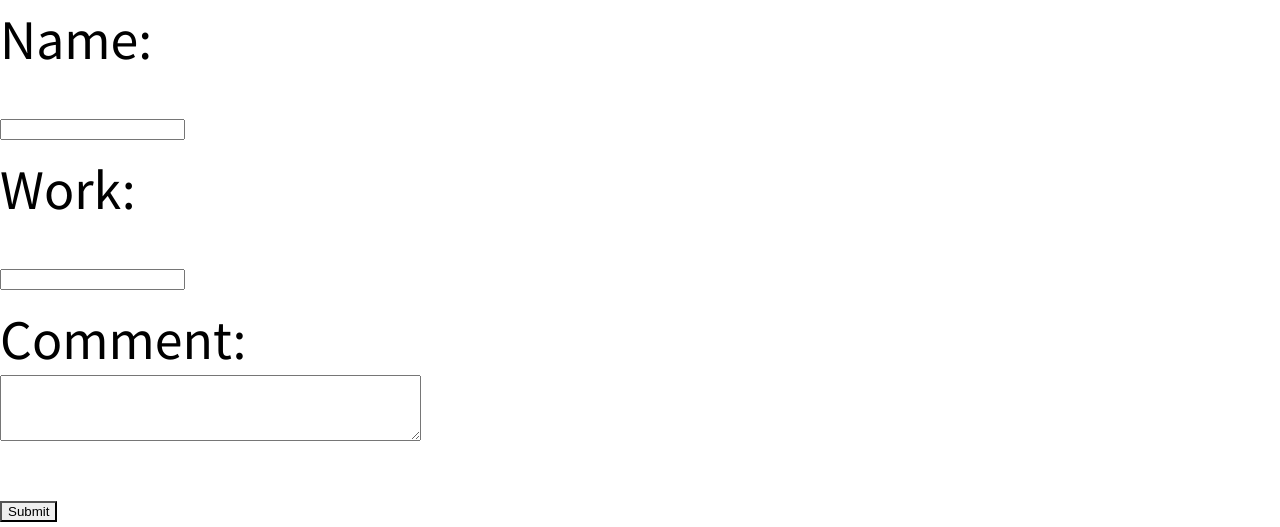
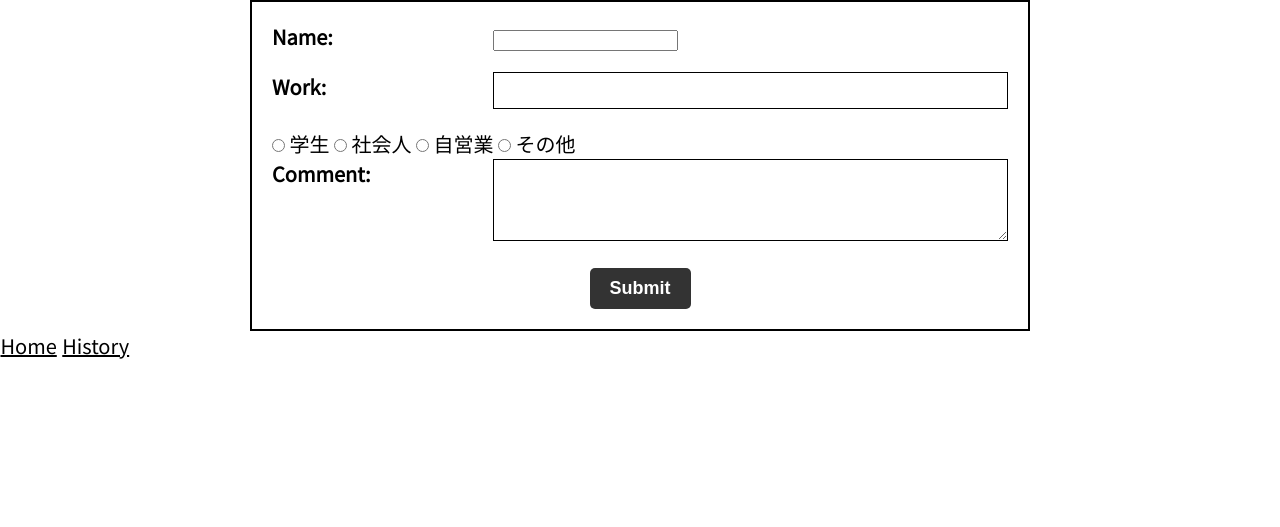
Before and after one commit to kotake354/New-daily-report, a website built with Vite: page vite-project/index.html in a window 1280 px wide. Shown: the top 527 px of the page. Built offline with nearby package versions, Linux system fonts and the light colour scheme.

Commit message:
index.html職業グループ追加及びcssでフォント調整 history.html追加履歴ページ及びcssでフォント調整

```diff
--- /dev/null
+++ b/vite-project/history.html
@@ -0,0 +1,38 @@
+<!doctype html>
+<html lang="en">
+  <head>
+    <meta charset="UTF-8" />
+    <link rel="icon" type="image/svg+xml" href="/vite.svg" />
+    <meta name="viewport" content="width=device-width, initial-scale=1.0" />
+    <title>Vite App</title>
+    <link href="https://fonts.googleapis.com/css?family=Noto+Sans+JP" rel="stylesheet">
+    <link rel="stylesheet" href="./sanitize.css">
+    <link rel="stylesheet" href="./style.css">
+  </head>
+  <body>
+    <table class="table">
+      <thead class="table-head">
+        <tr>
+          <th>Date</th>
+          <th>name</th>
+          <th>work</th>
+          <th>comment</th>
+        </tr>
+      </thead>
+
+      <tbody class="table-body" id="js-history">
+        <tr>
+          <td>2025/01/01 10:00</td>
+          <td>こちく</td>
+          <td>コーディング</td>
+          <td>TPOページの作成及びABOUTページの修正を実施</td>
+        </tr>
+      </tbody>
+    </table>
+    <div class="history-link">
+      <a href="./">Home</a>
+      <a href="./history.html">History</a>
+    </div>
+    <script type="module" src="./src/main.js"></script>
+  </body>
+</html>
--- a/vite-project/index.html
+++ b/vite-project/index.html
@@ -10,7 +10,7 @@
     <link rel="stylesheet" href="./style.css">
   </head>
   <body>
-
+    <form class="form" action="">
       <form class="form" action="" id="js-form">
         <div class="form-list">
           <label class="form-title" for="name">Name:</label>
@@ -21,15 +21,24 @@
 
         <div class="form-list">
           <label class="form-title" for="work">Work:</label>
-        <div class="form-filed">
-           <input class="input-filed" type="text" id="work" name="work">
+          <div class="form-field">
+            <input class="input-field" type="text" id="work" name="work">
           </div>
         </div>
 
+        <input class="input" type="radio" id="student" name="job" value="student">
+        <label for="student">学生</label>
+        <input class="input" type="radio" id="employee" name="job" value="employee">
+        <label for="employee">社会人</label>
+        <input class="input" type="radio" id="self-employee" name="job" value="self-employee">
+        <label for="self-employee">自営業</label>
+        <input class="input" type="radio" id="other" name="job" value="other">
+        <label for="other">その他</label>
+
         <div class="form-list">
           <label class="form-title" for="comment">Comment:</label>
-        <div class="form-filed">
-          <textarea class="input-filed" id="comment" name="comment" rows="4" cols="50"></textarea>
+          <div class="form-field">
+            <textarea class="input-field" id="comment" name="comment" rows="4" cols="50"></textarea>
           </div>
         </div>
 
@@ -37,7 +46,7 @@
           <button class="button" type="submit">Submit</button>
         </div>
       </form>
-
+    </form>
     <div class="history-link">
       <a href="./">Home</a>
       <a href="./history.html">History</a>
--- a/vite-project/style.css
+++ b/vite-project/style.css
@@ -1,4 +1,77 @@
 body{
   font-family: "Noto Sans JP";
-  font-size: 50px;
+  font-size: 20px;
 }
+
+/*form*/
+.form{
+  border: 2px solid #000;
+  padding: 20px;
+  max-width: 780px;
+  width: 100%;
+  margin: 0 auto;
+}
+.form-list{
+  display: flex;
+  margin-bottom: 20px;
+}
+.form-title{
+  font-weight: bold;
+  cursor: pointer;
+  width: 30%;
+}
+.form-field{
+  width: 70%;
+}
+.form-button{
+  text-align: center;
+}
+
+/*input,textarea*/
+
+.input-field{
+  width: 100%;
+  padding: 10px;
+  border: 1px solid #000;
+}
+/*button*/
+.button{
+  border: 0;
+  font-size: 18px;
+  padding: 10px 20px;
+  font-weight: bold;
+  cursor: pointer;
+  background-color: #333;
+  color: #fff;
+  border-radius: 5px;
+  transition: opacity 0.25s;
+}
+.button:hover{
+  opacity: 0.8;
+}
+/*history-link*/
+.history-link > a {
+  margin: 0.5px;
+  color: #000;
+}
+/*table*/
+.table{
+  width: 100%;
+}
+.table-head{
+  background-color: #eee;
+}
+.table-head th{
+  border: 1px solid#000;
+  text-align: center;
+  padding: 5px;
+  width: 15px;
+}
+.table-head th:nth-child(4){
+  width: 55%;
+}
+.table-body td{
+  text-align: left;
+  border: 1px solid#000;
+  padding: 10px;
+}
```
Lines whose indentation alone changed are shown as unchanged.
